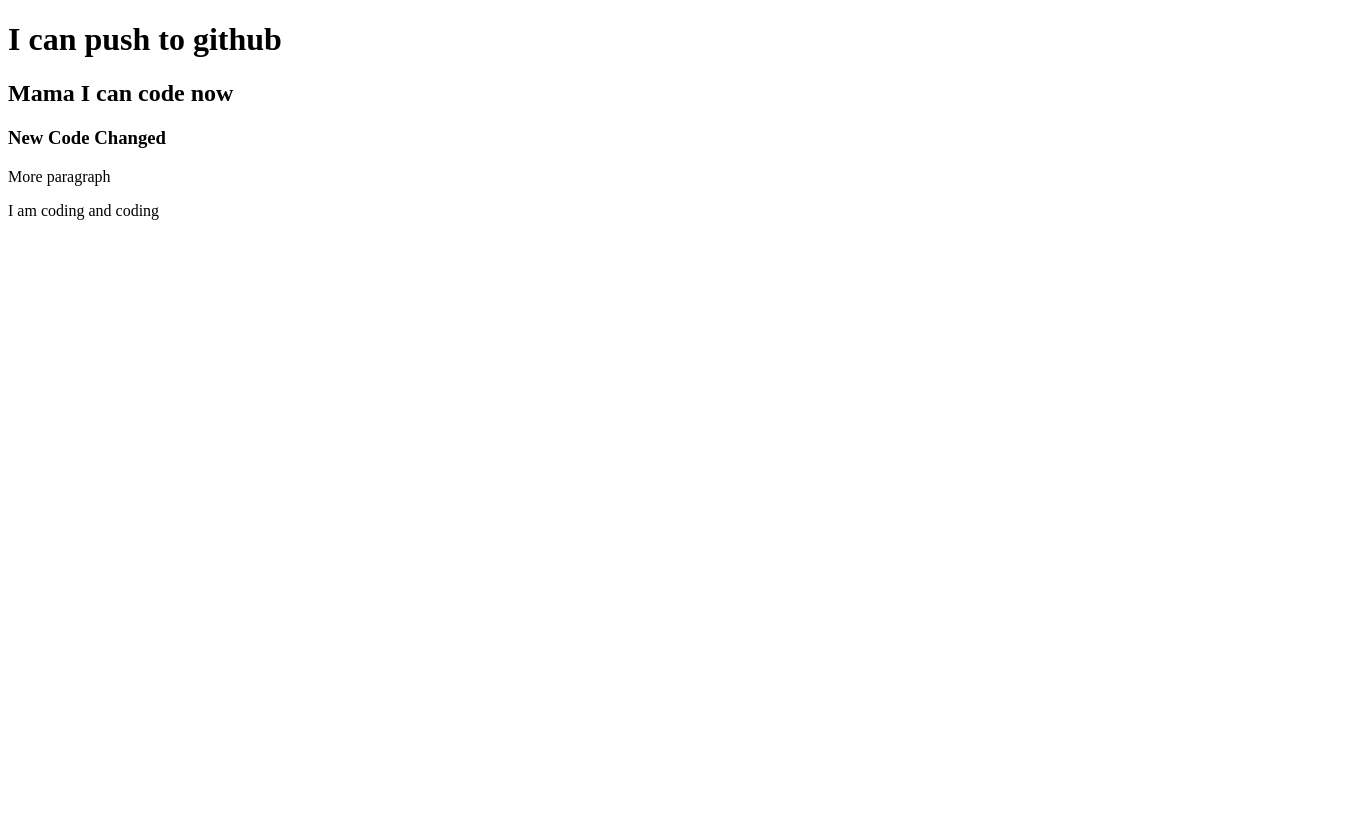
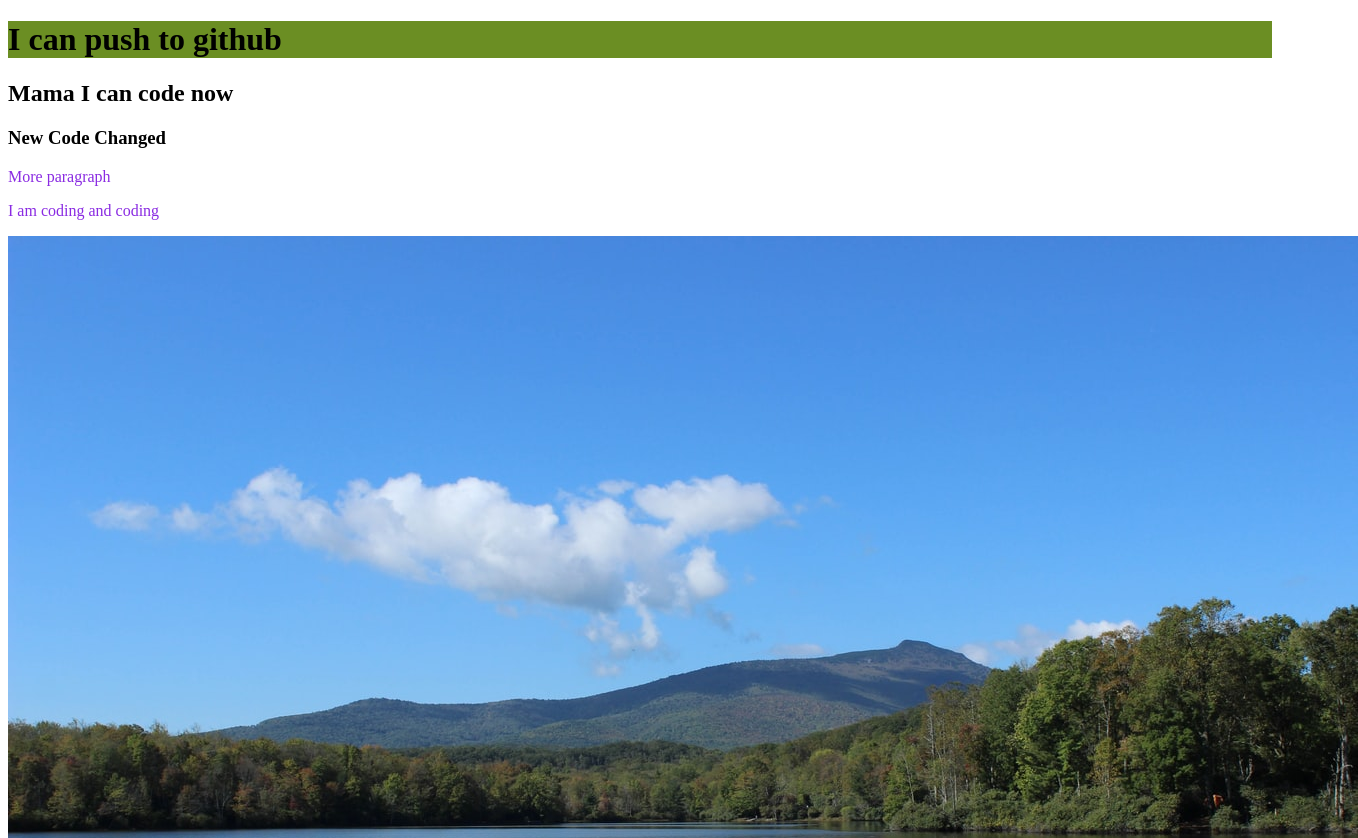
Before and after one commit to nazfiroz/naz-web, a plain HTML site: page index.html in a window 1280 px wide. Shown: the top 838 px of the page, 1358 px wide, since content can reach past the window. Before the commit the page ends 800 px from the top, so only its background shows below. Drawn offline with Linux system fonts and the light colour scheme.

Commit message:
image added

```diff
--- a/index.html
+++ b/index.html
@@ -13,5 +13,7 @@
     <h3>New Code Changed</h3>
     <p>More paragraph</p>
     <p>I am coding and coding</p>
+    <img src="Blue Sky.jpg" alt="">
+    <img src="Girls Head.jpg" alt="">
 </body>
 </html>
--- a/style.css
+++ b/style.css
@@ -0,0 +1,6 @@
+p{
+    color: blueviolet;
+}
+h1{
+    background-color: olivedrab;
+}
```
Also changed, not shown: Blue Sky.jpg (added), Girls Head.jpg (added), Headphone white.jpg (added), Headphone.jpg (added), Hill n Lake.jpg (added), Hill.jpg (added), Light.jpg (added), Siri.jpg (added), Small Sunflower.jpg (added), Sunflower.jpg (added).
